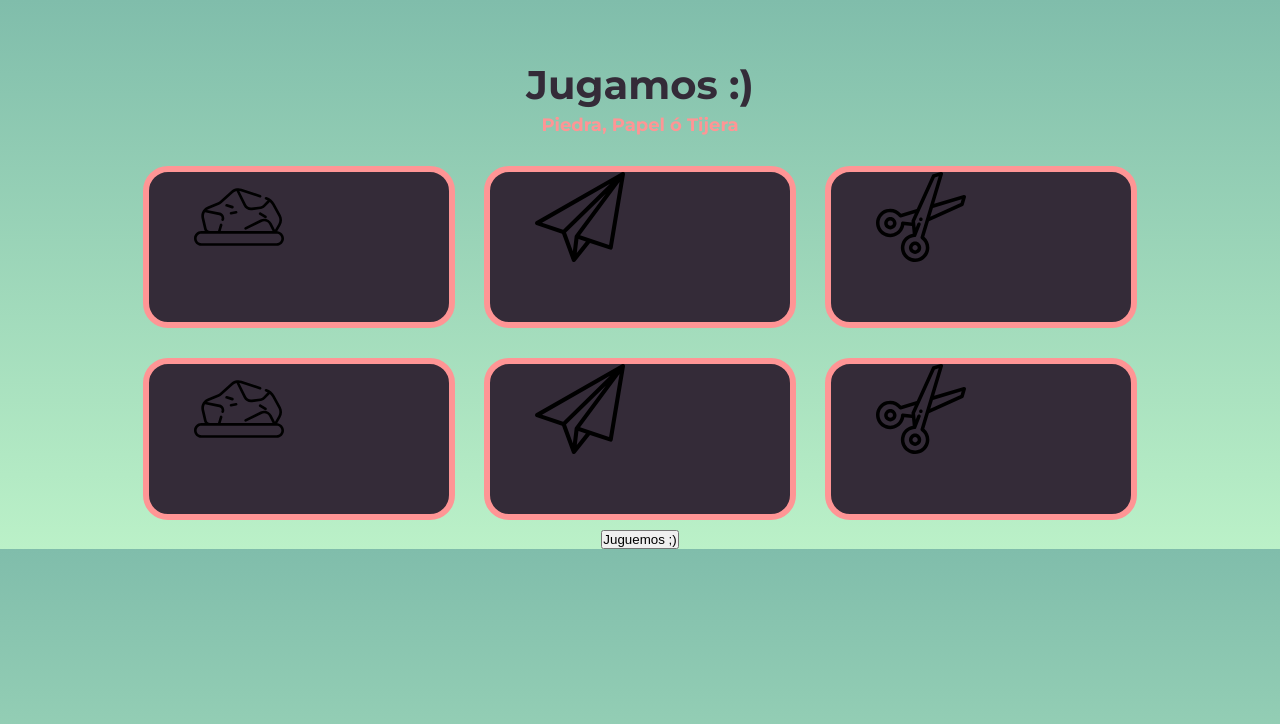
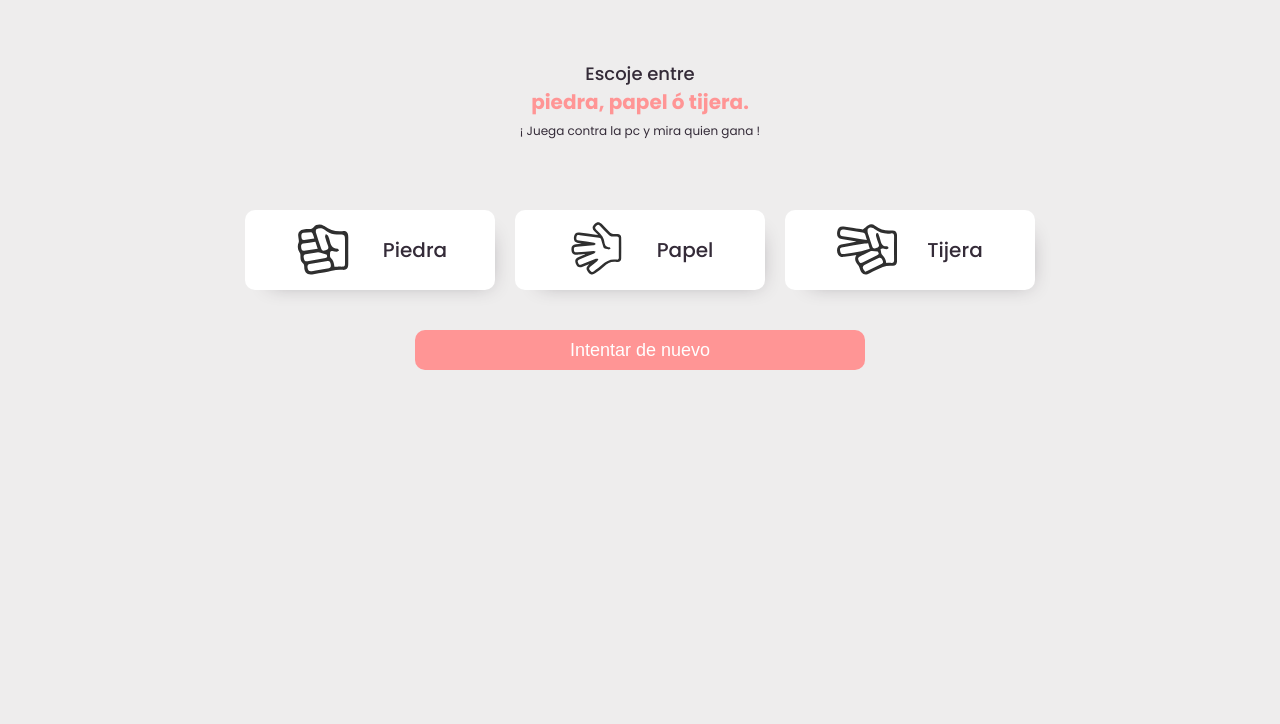
Before and after one commit to Julym-c/Piedra-Papel-y-Tijera, a plain HTML site: page index.html in a window 1280 px wide. Drawn offline with Linux system fonts and the light colour scheme.

Commit message:
Change: Html, styles and Js

```diff
--- a/estilos.css
+++ b/estilos.css
@@ -1,81 +1,120 @@
+:root {
+    --pink: #ff9595;
+    --background: #eeeded;
+    --black: #342b38;
+    }
+
 * {
     padding: 0;
     margin: 0;
+    box-sizing: border-box;
+    text-decoration: none;
+    }
+
+html {
+    color: var(--black);
+    font-family: 'Poppins', sans-serif;
+    font-size: 62.5%;
     }
 
 body {
-    width: 100%;
-    height: 100%;
-    background: #80bdab;
-    background: -moz-linear-gradient(top, #80bdab 0%, #bbf1c8 100%);
-    background: -webkit-gradient(left top, left bottom, color-stop(0%, #80bdab), color-stop(100%, #bbf1c8));
-    background: -webkit-linear-gradient(top, #80bdab 0%, #bbf1c8 100%);
-    background: -o-linear-gradient(top, #80bdab 0%, #bbf1c8 100%);
-    background: -ms-linear-gradient(top, #80bdab 0%, #bbf1c8 100%);
-    background: linear-gradient(to bottom, #80bdab 0%, #bbf1c8 100%);
-    filter: progid:DXImageTransform.Microsoft.gradient( startColorstr='#80bdab', endColorstr='#bbf1c8', GradientType=0 );
+    background-color: var(--background);
     }
 
-#contenedor {
-    width: 100%;
+.container__test {
+    align-items: center;
+    display: flex;
+    flex-direction: column;
     height: 100%;
-    margin-top: 60px;
-    margin-bottom: 10px;
-    display: flex;
     justify-content: center;
+    margin-bottom: 20px;
+    width: 100vw;
     }
 
-.contenido {
-    display: flex;
-    justify-content: space-around;
-    width: 80%;
-    margin: auto;
+.test__text {
+    align-items: center;
+    display: inherit;
+    flex-direction: column;
+    justify-content: center;
+    height: 25vh;
     }
 
-
-#cabecera {
-    font-family: 'Montserrat', sans-serif;
+h1 {
+    font-size: 1.8rem;
+    font-weight: 500;
+    margin-bottom: 5px;
     text-align: center;
     }
 
-#cabecera h1 {
-    font-size: 40px;
-    color: #342b38 ;
-    margin-bottom: 5px;
+h1 b {
+    font-size: 2rem;
+    color: var(--pink);
     }
 
-#cabecera h2 {
-    font-size: 18px;
-    color: #ff9595;
+h4 {
+    font-size: 1.2rem;
+    font-weight: normal;
     }
 
-.tamano {
-    width: 300px;
-    height: 150px;
-    margin: 10px;
-    margin-top: 20px;
-    border-radius: 25px 25px 25px 25px;
-    -moz-border-radius: 25px 25px 25px 25px;
-    -webkit-border-radius: 25px 25px 25px 25px;
-    border: 6px solid #ff9595;
-    background-color: #342b38;
+.button{
+    align-items: center;
+    background-color:var(--pink);
+    border-radius: 10px;
+    display: flex;
+    border: none;
+    font-weight:normal;
+    height: 40px;
+    font-size:1.8rem;
+    justify-content: center;
+    color:#ffffff;
+    text-decoration:none;
+    outline: none;
+    width: 70%;
+    max-width: 450px;
     }
 
-.imagen {
-    width: 60%;
-    height: 60%;
-    display: ;
-    align-items: center;
-    filter: hsl(0,100%,79.2%);
+/*cards*/
+main {
+    display: flex;
+    justify-content: center;
+    flex-wrap: wrap;
+    margin-bottom: 30px;
     }
 
-
-#pie {
-  clear: both;
+.cards__all {
+    align-items: center;
+    background-color: white;
+    box-shadow: 10px 10px 20px -16px rgba(52,43,56,0.42);
+    border-radius: 10px;
+    color: var(--black);
+    display: flex;
+    font-size: 2rem;
+    font-weight: 500;
+    height: 80px;
+    justify-content: center;
+    max-width: 450px;
+    margin: 10px;
+    min-width: 250px;
     }
 
-nav {
-    display: flex;
-    justify-content: center;
+.cards__icon {
+    display: block;
+    background-position: center;
+    background-repeat: no-repeat;
+    background-size: cover;
+    margin-right: 30px;
+    height: 60px;
+    width: 60px;
+    }
 
+.cards__icon--stone {
+    background-image: url('./items/stone.svg');
     }
+
+.cards__icon--paper {
+    background-image: url('./items/paper.svg');
+    }
+
+.cards__icon--scissors {
+    background-image: url('./items/scissors.svg');
+    }
--- a/index.html
+++ b/index.html
@@ -1,59 +1,49 @@
 <!DOCTYPE html>
-<html lang="en">
+<html lang="es">
 <head>
     <meta charset="UTF-8">
     <meta name="viewport" content="width=device-width, initial-scale=1.0">
-    <Link rel=StyleSheet HREF="estilos.css" TYPE="text/css" MEDIA=screen>
-    <link href="https://fonts.googleapis.com/css2?family=Montserrat:wght@700&display=swap" rel="stylesheet">
-    <title>Document</title>
+    <Link rel=StyleSheet href="estilos.css" type="text/css" media=screen>
+    <link rel="preconnect" href="https://fonts.gstatic.com">
+    <link href="https://fonts.googleapis.com/css2?family=Poppins:wght@400;500;700&display=swap" rel="stylesheet">
+    <title>Piedra - Papel ó Tijera</title>
 </head>
+
 <body>
-    <div id="contenedor">
-        <div id="cabecera">
-            <h1>Jugamos :)</h1>
-            <h2>Piedra, Papel ó Tijera</h2>
-        </div>
-    </div>
+    <div class="container__test">
+        <!--Texto principal-->
+        <section class="test__text">
+            <h1>Escoje entre
+                <br>
+                <b>piedra, papel ó tijera.</b>
+            </h1>
+            <h4>
+                ¡ Juega contra la pc y mira quien gana !
+            </h4>
+        </section>
 
-    <div class="contenido">
-        <div id="Piedra" class="tamano">
-            <img src="Stone.svg" class="imagen">
-        </div>
+        <!--Tarjetas de selección-->
+        <main>
+            <a href="#" class="cards__all">
+                <span class="cards__icon cards__icon--stone"></span>
+                Piedra
+            </a>
 
-        <div id="Papel" class="tamano">
-            <img src="communications.svg" class="imagen">
-        </div>
+            <a href="#" class="cards__all">
+                <span class="cards__icon cards__icon--paper"></span>
+                Papel
+            </a>
 
-        <div id="Tijera" class="tamano">
-            <img src="Scissors.svg" class="imagen">
-        </div>
-
-    </div>
+            <a href="#" class="cards__all">
+                <span class="cards__icon cards__icon--scissors"></span>
+                Tijera
+            </a>
 
 
-    <div class="contenido">
-        <div id="Piedra" class="tamano">
-            <img src="Stone.svg" class="imagen">
-        </div>
-
-        <div id="Papel" class="tamano">
-            <img src="communications.svg" class="imagen">
-        </div>
-
-        <div id="Tijera" class="tamano">
-            <img src="Scissors.svg" class="imagen">
-        </div>
-
+        </main>
+        <button class= "button" type="button" onclick="jugar()"">Intentar de nuevo</button>
+        </section>
+        <script src="juego.js"> </script>
     </div>
-
-    <div id="Footer">
-    </div>
-
-    <nav>
-        <button type="button" onclick="jugar()"">Juguemos ;) </button>
-    </nav>
-
-    <script src="juego.js"> </script>
-
 </body>
 </html>
--- a/juego.js
+++ b/juego.js
@@ -2,30 +2,36 @@ var opciones =["piedra","papel","tijera"]
 
 function escojer (){
     var azar = Math.floor(Math.random() * (3 - 0)) + 0;
-    return resultado =opciones[azar]
-}
+    return resultado = opciones[azar]
+    }
 
 function jugar (){
     var dato = prompt("Ingresa " +opciones[0]+ ", "+ opciones[1]+ " ó " +opciones[2]).toLowerCase();
-    var putador = escojer()
+    var pc = escojer()
 
-    console.log("Escogiste "+dato+" El Pc escogio "+putador)
-    if (dato == putador) {
+    console.log("Escogiste "+dato+" El Pc escogio "+pc)
+    if (dato == pc) {
         console.log("empate")
-    } else if(dato == opciones[0] & putador == opciones[2]){
+        }
+        else if(dato == opciones[0] & pc == opciones[2]) {
         console.log("Ganaste "+ opciones[0] +" gana a " +opciones[2])
-    } else if(dato == opciones[2] & putador == opciones[0]){
+            }
+        else if(dato == opciones[2] & pc == opciones[0]) {
         console.log("Perdiste "+ opciones[2] +" pierde contra "+ opciones[0])
-    } else if (dato == opciones[0] & putador == opciones[1]){
+            }
+        else if (dato == opciones[0] & pc == opciones[1]) {
         console.log("Perdiste " +opciones[0] +" pierde contra "+ opciones[1])
-    } else if (dato == opciones[1] & putador == opciones[0]){
+            }
+        else if (dato == opciones[1] & pc == opciones[0]){
         console.log("Ganaste " +opciones[1]+ " gana a "+ opciones[0])
-    } else if (dato == opciones[1] & putador == opciones[2]){
+            }
+        else if (dato == opciones[1] & pc == opciones[2]){
         console.log("Perdiste "+opciones[1] +" pierde contra "+opciones[2])
-    } else if (dato == opciones[2] & putador == opciones[1]){
+            }
+        else if (dato == opciones[2] & pc == opciones[1]){
         console.log("Ganaste "+opciones[2]+ " gana a "+opciones[1])
-    } else {
+            }
+        else {
         console.log("Opción incorrecta ingresa "+opciones[0]+ ", "+ opciones[1]+ " ó " +opciones[2])
+            }
     }
-
-}
```
Also changed, not shown: Scissors.svg (deleted), Stone.svg (deleted), communications.svg (deleted), items/paper-hover.svg (added), items/paper.svg (added), items/scissors-hover.svg (added), items/scissors.svg (added), items/stone-hover.svg (added), items/stone.svg (added). Lines whose indentation alone changed are shown as unchanged.
